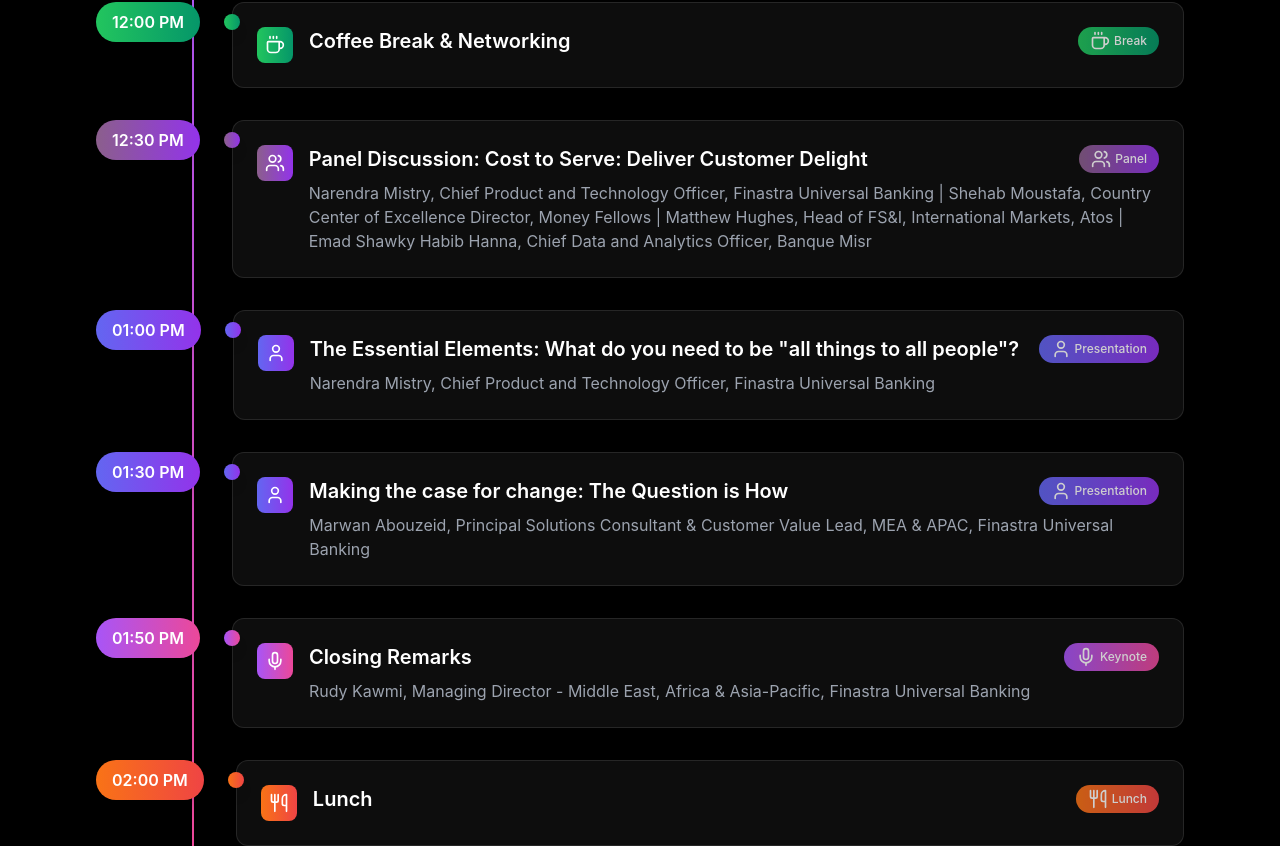
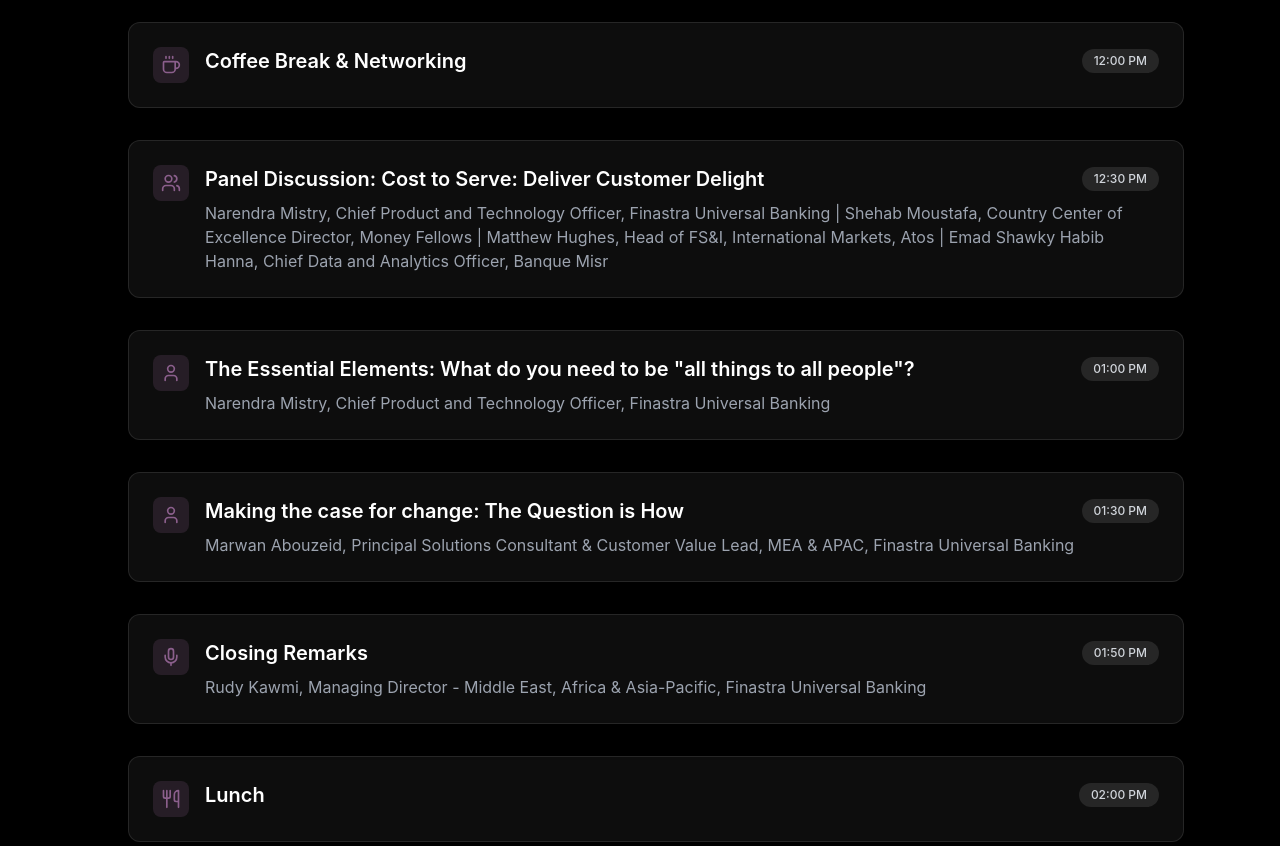
Before and after one commit to Sandith02/cogent_solutions_task, a React (Vite) app in the folder main-site/: page / in a window 1280 px wide. Shown: the part 4143-4989 px from the top of the page. Built offline with nearby package versions, Linux system fonts and the light colour scheme.

Commit message:
Design updates

```diff
--- a/main-site/src/components/Agenda.jsx
+++ b/main-site/src/components/Agenda.jsx
@@ -35,18 +35,6 @@
       case 'lunch': return <Utensils className="w-5 h-5" />;
       case 'presentation': return <User className="w-5 h-5" />;
       default: return <MessageSquare className="w-5 h-5" />;
-    }
-  };
-
-  const getSessionColor = (type) => {
-    switch (type) {
-      case 'registration': return 'from-blue-500 to-blue-600';
-      case 'keynote': return 'from-purple-500 to-pink-500';
-      case 'panel': return 'from-[#8B5F8C] to-purple-600';
-      case 'break': return 'from-green-500 to-emerald-600';
-      case 'lunch': return 'from-orange-500 to-red-500';
-      case 'presentation': return 'from-indigo-500 to-purple-600';
-      default: return 'from-gray-500 to-gray-600';
     }
   };
 
@@ -126,7 +114,7 @@
   ];
 
   return (
-    <section id="agenda" className="bg-black py-10 lg:py-20">
+    <section id="agenda" className="bg-black py-20 lg:py-32">
       <div className="max-w-6xl mx-auto px-4 sm:px-6 lg:px-8">
         <motion.div
           variants={containerVariants}
@@ -148,7 +136,7 @@
           {/* Timeline */}
           <div className="relative">
             {/* Vertical line */}
-            <div className="absolute left-4 md:left-24 top-0 bottom-0 w-0.5 bg-gradient-to-b from-[#8B5F8C] via-purple-500 to-pink-500"></div>
+            {/* <div className="absolute left-4 md:left-24 top-0 bottom-0 w-0.5 bg-gradient-to-b from-[#8B5F8C] to-purple-400"></div> */}
 
             {/* Agenda Items */}
             <div className="space-y-8">
@@ -160,21 +148,23 @@
                 >
                   {/* Time Badge */}
                   <div className="flex-shrink-0 relative z-10">
-                    <div className={`bg-gradient-to-r ${getSessionColor(item.type)} text-white px-4 py-2 rounded-full font-semibold text-sm md:text-base min-w-[100px] text-center shadow-lg`}>
+                    {/* <div className="bg-gradient-to-r from-[#8B5F8C] to-purple-600 text-white px-4 py-2 rounded-full font-semibold text-sm md:text-base min-w-[100px] text-center shadow-lg">
                       {item.time}
-                    </div>
+                    </div> */}
                     {/* Timeline dot */}
-                    <div className="absolute -right-2 top-1/2 transform -translate-y-1/2 translate-x-4 md:translate-x-8">
-                      <div className={`w-4 h-4 bg-gradient-to-r ${getSessionColor(item.type)} rounded-full shadow-lg`}></div>
-                    </div>
+                    {/* <div className="absolute -right-2 top-1/2 transform -translate-y-1/2 translate-x-4 md:translate-x-8">
+                      <div className="w-4 h-4 bg-gradient-to-r from-[#8B5F8C] to-purple-600 rounded-full shadow-lg"></div>
+                    </div> */}
                   </div>
 
                   {/* Content Card */}
                   <div className="flex-1 bg-white bg-opacity-5 backdrop-blur-sm rounded-xl p-6 border border-white border-opacity-10 hover:bg-opacity-10 transition-all duration-300 group">
                     <div className="flex items-start gap-4">
                       {/* Session Icon */}
-                      <div className={`flex-shrink-0 p-2 bg-gradient-to-r ${getSessionColor(item.type)} text-white rounded-lg group-hover:scale-110 transition-transform duration-300`}>
-                        {getSessionIcon(item.type)}
+                      <div className="flex-shrink-0 p-2 bg-[#8B5F8C] bg-opacity-20 rounded-lg group-hover:bg-opacity-30 transition-all duration-300">
+                        <div className="text-[#8B5F8C]">
+                          {getSessionIcon(item.type)}
+                        </div>
                       </div>
 
                       {/* Session Details */}
@@ -183,11 +173,12 @@
                           <h3 className="text-lg md:text-xl font-semibold text-white group-hover:text-purple-200 transition-colors duration-300">
                             {item.title}
                           </h3>
-                          {/* Session Type Badge - Inline with title */}
-                          <span className={`inline-flex items-center gap-1 px-3 py-1 bg-gradient-to-r ${getSessionColor(item.type)} text-white text-xs font-medium rounded-full opacity-80 ml-4 flex-shrink-0`}>
-                            {getSessionIcon(item.type)}
-                            {item.type.charAt(0).toUpperCase() + item.type.slice(1)}
+                          {/* Session Type Badge - Simplified */}
+                          <span className="inline-flex items-center gap-1 px-3 py-1 bg-white bg-opacity-10 text-gray-300 text-xs font-medium rounded-full ml-4 flex-shrink-0">
+                            {item.time}
+                            {/* {item.type.charAt(0).toUpperCase() + item.type.slice(1)} */}
                           </span>
+
                         </div>
                         {item.speaker && (
                           <p className="text-gray-400 text-sm md:text-base leading-relaxed">
--- a/main-site/src/components/Footer.jsx
+++ b/main-site/src/components/Footer.jsx
@@ -55,10 +55,10 @@
           </div>
 
           {/* Right Column - Office Information */}
-          <div className="space-y-8">
+          <div className="space-y-1">
             <h2 className="text-2xl font-bold">Our office</h2>
 
-            <div className="space-y-6">
+            <div className="space-y-1">
               {/* Middle East & Africa HQ */}
               <div className="group hover:bg-gray-900 hover:bg-opacity-50 p-4 rounded-lg transition-all duration-300">
                 <div className="flex items-start gap-3 mb-2">
@@ -95,7 +95,7 @@
               </div>
 
               {/* Contact Information */}
-              <div className="space-y-3 pt-4 border-t border-gray-800">
+              <div className="space-y-3 pt-4 border-t border-gray-300">
                 <div className="flex items-center gap-3 group hover:text-purple-300 transition-colors cursor-pointer">
                   <Phone className="w-5 h-5 text-[#8B5F8C] group-hover:text-purple-400 transition-colors" />
                   <span className="text-gray-300">+971 4 550 643 5244</span>
@@ -111,10 +111,10 @@
         </div>
 
         {/* Bottom Section */}
-        <div className="border-t border-gray-800 mt-16 pt-8">
+        <div className="border-t border-white mt-10 pt-8">
           <div className="flex flex-col md:flex-row justify-between items-center gap-6">
             {/* Copyright */}
-            <div className="text-gray-400 text-sm">
+            <div className="text-gray-300 text-sm">
               © 2025 Cogent Solutions Event Management LLC. All Right Reserved
             </div>
 
@@ -122,28 +122,28 @@
             <div className="flex items-center gap-4">
               <a
                 href="#"
-                className="w-10 h-10 bg-gray-800 rounded-full flex items-center justify-center hover:bg-[#8B5F8C] transition-colors duration-300 group"
+                className="w-10 h-10 bg-black rounded-full flex items-center justify-center hover:bg-[#8B5F8C] transition-colors duration-300 group"
                 aria-label="LinkedIn"
               >
                 <Linkedin className="w-5 h-5 text-gray-400 group-hover:text-white transition-colors" />
               </a>
               <a
                 href="#"
-                className="w-10 h-10 bg-gray-800 rounded-full flex items-center justify-center hover:bg-[#8B5F8C] transition-colors duration-300 group"
+                className="w-10 h-10 bg-black rounded-full flex items-center justify-center hover:bg-[#8B5F8C] transition-colors duration-300 group"
                 aria-label="Facebook"
               >
                 <Facebook className="w-5 h-5 text-gray-400 group-hover:text-white transition-colors" />
               </a>
               <a
                 href="#"
-                className="w-10 h-10 bg-gray-800 rounded-full flex items-center justify-center hover:bg-[#8B5F8C] transition-colors duration-300 group"
+                className="w-10 h-10 bg-black rounded-full flex items-center justify-center hover:bg-[#8B5F8C] transition-colors duration-300 group"
                 aria-label="Instagram"
               >
                 <Instagram className="w-5 h-5 text-gray-400 group-hover:text-white transition-colors" />
               </a>
               <a
                 href="#"
-                className="w-10 h-10 bg-gray-800 rounded-full flex items-center justify-center hover:bg-[#8B5F8C] transition-colors duration-300 group"
+                className="w-10 h-10 bg-black rounded-full flex items-center justify-center hover:bg-[#8B5F8C] transition-colors duration-300 group"
                 aria-label="Twitter"
               >
                 <Twitter className="w-5 h-5 text-gray-400 group-hover:text-white transition-colors" />
```
